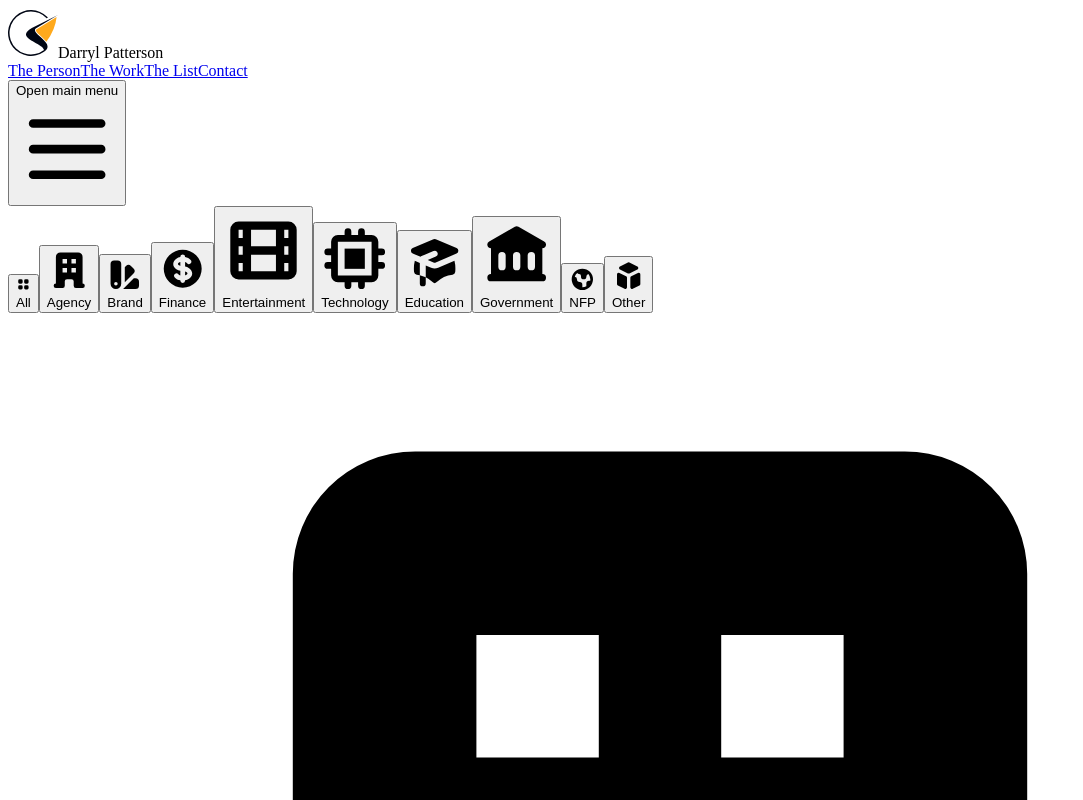
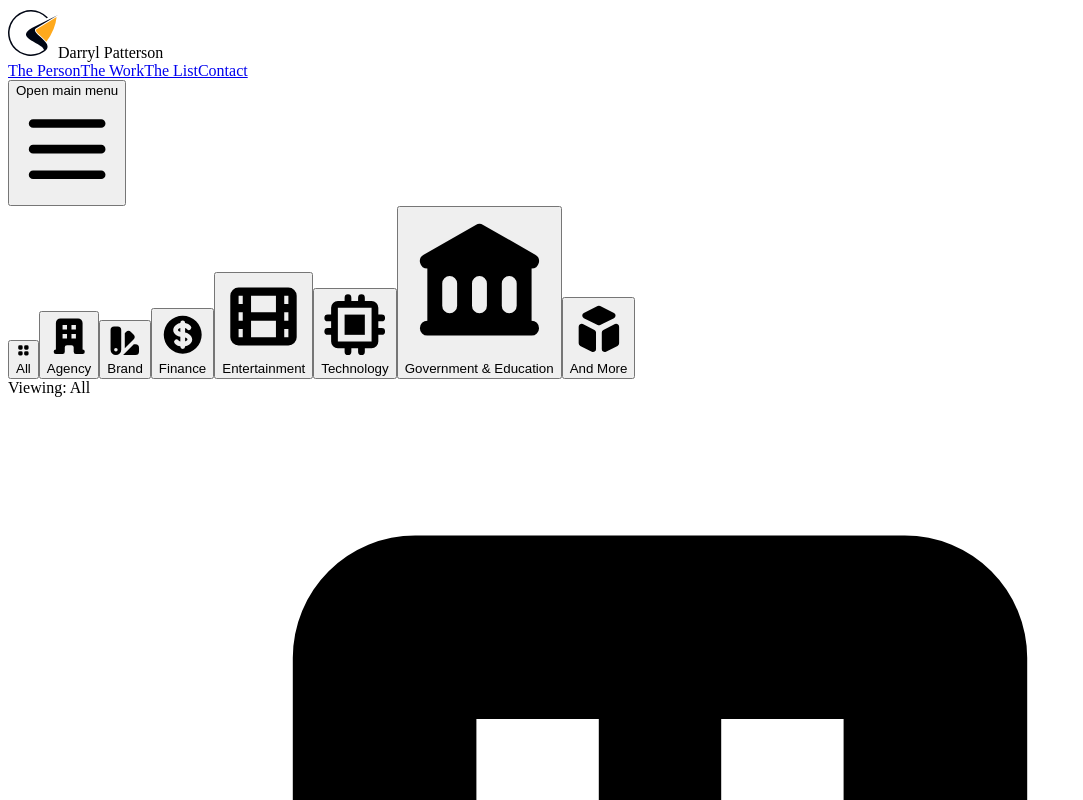
Before and after one commit to widgetapps/darrylpatterson.com, a Next.js app: page /thelist in a window 1280 px wide. Shown: the top 800 px of the page, without its empty margins (0-1083 px from the left). Built offline with nearby package versions, Linux system fonts and the light colour scheme.

Commit message:
Removed some list filters.

```diff
--- a/components/listitem.js
+++ b/components/listitem.js
@@ -49,7 +49,7 @@ class ListItem extends React.Component {
                 )}
                     >
                     {
-                        React.createElement(icons[listItem.type], {className: `h-5 w-5 text-${bgColors[listItem.type]}`})
+                        React.createElement(icons[listItem.type], {className: `h-5 w-5 text-gray-700`})
                     }
                 </div>
                 <div className="flex-1 flex items-center justify-between border-t border-r border-b border-gray-200 bg-white rounded-r-md truncate">
--- a/data/list.json
+++ b/data/list.json
@@ -471,49 +471,49 @@
   {
     "id": 68,
     "company": "Camp Ooch",
-    "type": "nfp",
+    "type": "other",
     "role": "UX Design",
     "job": "Job"
   },
   {
     "id": 69,
     "company": "HotDocs",
-    "type": "nfp",
+    "type": "other",
     "role": "UX Design & Engineering",
     "job": "Job"
   },
   {
     "id": 70,
     "company": "Salvation Army",
-    "type": "nfp",
+    "type": "other",
     "role": "UX Design",
     "job": "Job"
   },
   {
     "id": 71,
     "company": "Winning Charities International",
-    "type": "nfp",
+    "type": "other",
     "role": "UX Design",
     "job": "Job"
   },
   {
     "id": 72,
     "company": "World Vision",
-    "type": "nfp",
+    "type": "other",
     "role": "UX Design",
     "job": "Job"
   },
   {
     "id": 73,
     "company": "Karma CoOp",
-    "type": "nfp",
+    "type": "other",
     "role": "UX Design & Engineering",
     "job": "Job"
   },
   {
     "id": 74,
     "company": "Virgin Unite",
-    "type": "nfp",
+    "type": "other",
     "role": "UX Design",
     "job": "Job"
   },
@@ -576,28 +576,28 @@
   {
     "id": 84,
     "company": "George Brown College",
-    "type": "edu",
+    "type": "gov",
     "role": "User Research",
     "job": "Job"
   },
   {
     "id": 85,
     "company": "Humber College",
-    "type": "edu",
+    "type": "gov",
     "role": "UX Design",
     "job": "Job"
   },
   {
     "id": 86,
     "company": "Centennial College",
-    "type": "edu",
+    "type": "gov",
     "role": "UX Design & Engineering",
     "job": "Job"
   },
   {
     "id": 87,
     "company": "MadCap Adventures",
-    "type": "edu",
+    "type": "gov",
     "role": "UX Design & Gamification",
     "job": "Job"
   },
@@ -749,7 +749,7 @@
     "job": "Job"
   },
   {
-    "id": 108,
+    "id": 135,
     "company": "The Ex",
     "type": "ent",
     "role": "Digital Lead",
--- a/pages/thelist.js
+++ b/pages/thelist.js
@@ -59,30 +59,16 @@ const filters = [
         'color': 'cyan-800'
     },
     {
-        'type': 'edu',
-        'position': 'middle',
-        'display': 'Education',
-        'icon': AcademicCapIcon,
-        'color': 'blue-800'
-    },
-    {
         'type': 'gov',
         'position': 'middle',
-        'display': 'Government',
+        'display': 'Government & Education',
         'icon': LibraryIcon,
         'color': 'violet-800'
     },
     {
-        'type': 'nfp',
-        'position': 'middle',
-        'display': 'NFP',
-        'icon': GlobeIcon,
-        'color': 'fuchsia-800'
-    },
-    {
         'type': 'other',
         'position': 'last',
-        'display': 'Other',
+        'display': 'And More',
         'icon': CubeIcon,
         'color': 'rose-800'
     }
@@ -95,6 +81,7 @@ function classNames(...classes) {
 export default function List() {
 
     const [filteredItems, setFilteredItems] = useState(listItems);
+    const [activeFilter, setActiveFilter] = useState(filters.find(filter => filter.type.toString() === 'all'));
 
     function applyFilter(type, e) {
         switch (type) {
@@ -104,11 +91,11 @@ export default function List() {
             default:
                 setFilteredItems(listItems.filter(item => item.type === type));
         }
+        setActiveFilter(filters.find(filter => filter.type.toString() === type));
     }
 
     return (
         <div>
-            <div className="flex">
             <span className="relative z-0 inline-flex shadow-sm rounded-md">
                 {filters.map(filter =>
                     <button
@@ -120,14 +107,15 @@ export default function List() {
                                 : filter.position === 'last'
                             ? ' rounded-r-md'
                             : '',
-                                `-ml-px relative inline-flex items-center px-4 py-2 border border-gray-300 bg-white text-sm font-medium text-${filter.color} hover:bg-gray-50 focus:z-10 focus:outline-none focus:ring-1 focus:ring-indigo-500 focus:border-indigo-500`
+                            `-ml-px relative inline-flex items-center px-4 py-2 border border-gray-300 bg-white text-sm font-medium text-gray-700 hover:bg-gray-50 focus:z-10 focus:outline-none focus:ring-1 focus:ring-indigo-500 focus:border-indigo-500`
                         )}>
                         {React.createElement(filter.icon, {className: `-ml-0.5 mr-0 lg:mr-1.5 h-5 w-5`})}
                         <span className="hidden lg:block text-gray-700">{filter.display}</span>
                     </button>
                 )}
             </span>
-            </div>
+
+            <div>Viewing: {activeFilter.display}</div>
             <ul role="list" className="mt-3 grid grid-cols-1 gap-5 sm:gap-6 sm:grid-cols-2 lg:grid-cols-3">
                 {filteredItems.map(listItem =>
                     <ListItem listItem={listItem}/>
```
Lines whose indentation alone changed are shown as unchanged.
